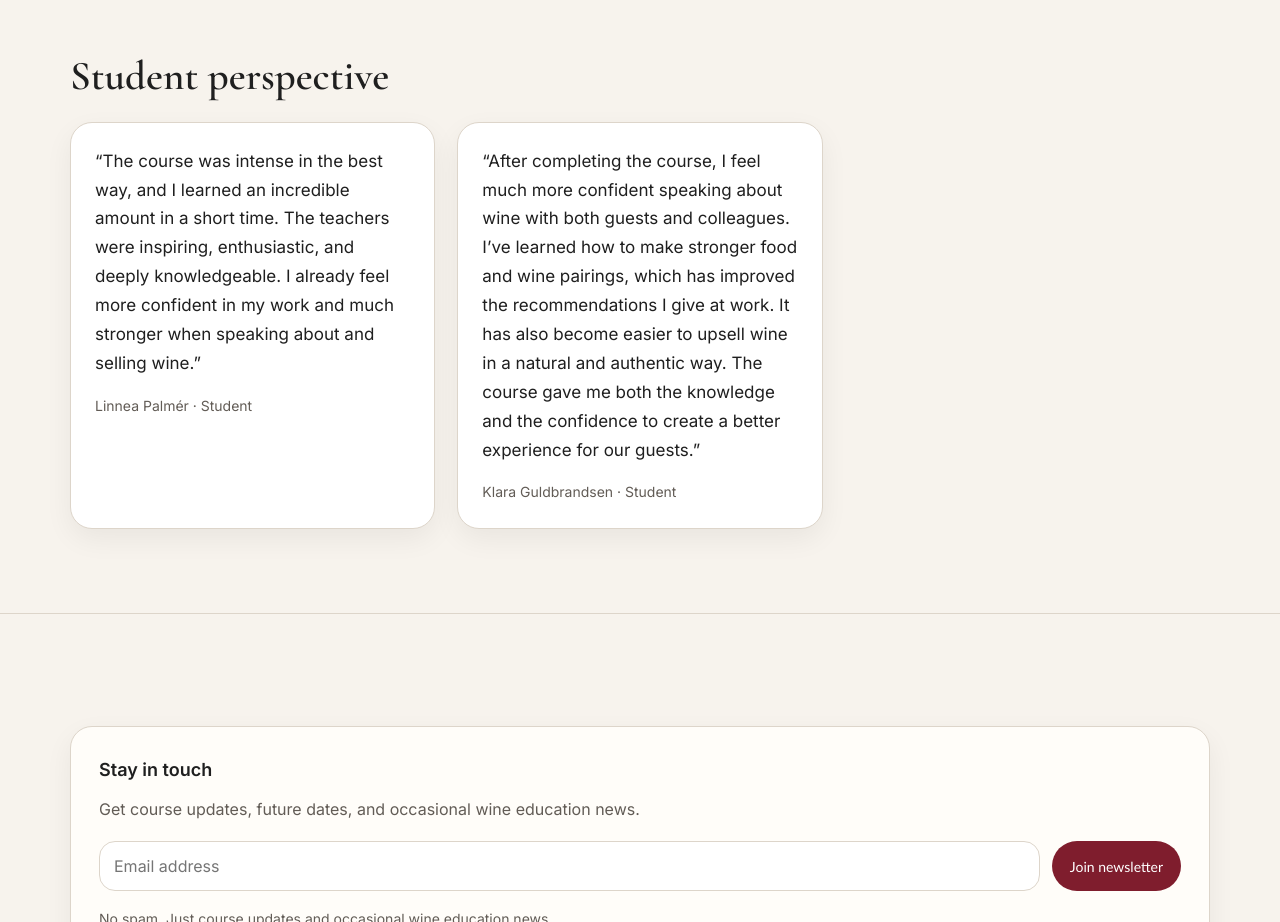
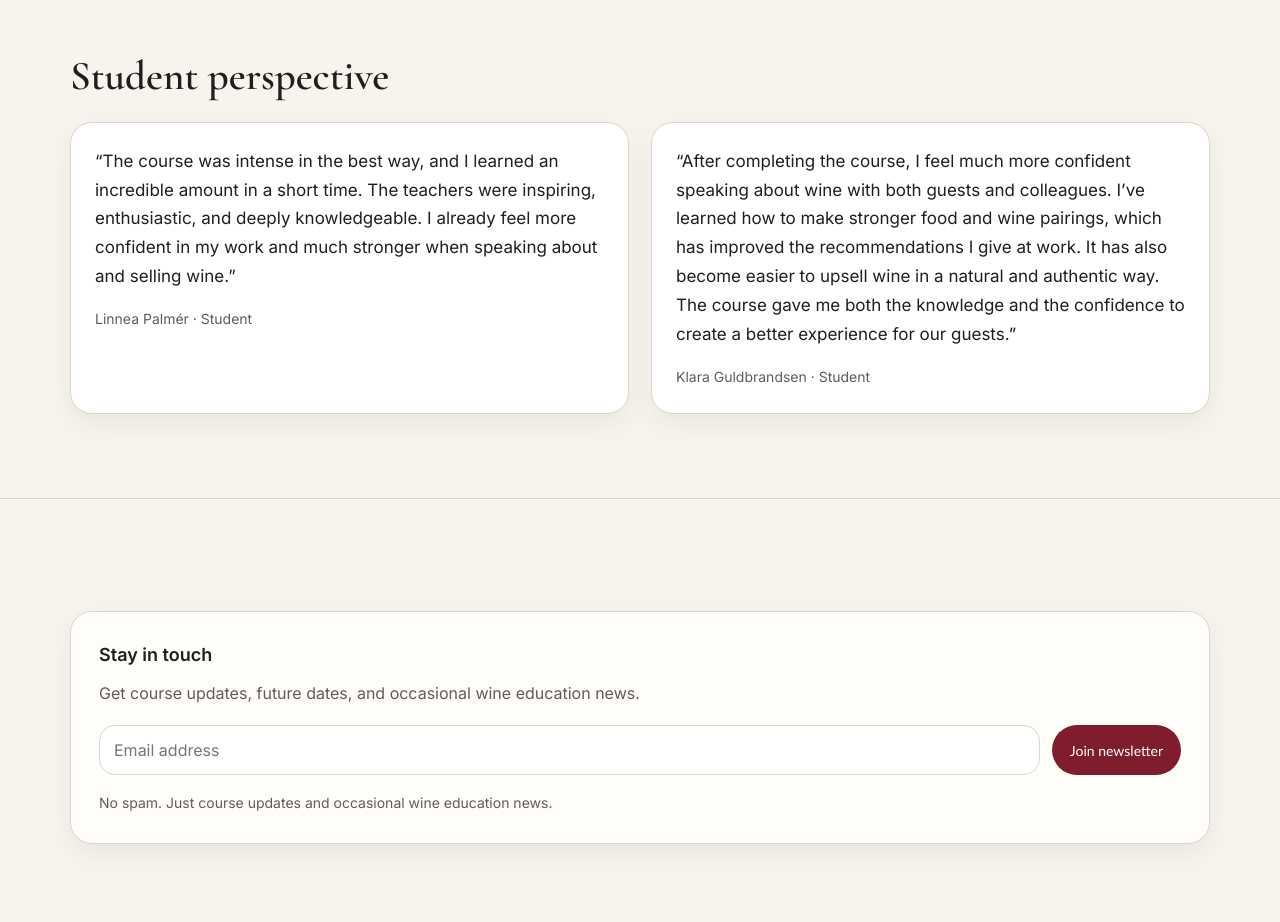
Before and after one commit to austinabelkis/Sommeliers-Academy-Sweden, a plain HTML site: page about.html in a window 1280 px wide. Shown: the part 1020-1942 px from the top of the page. Drawn offline with nearby package versions, Linux system fonts and the light colour scheme.

Commit message:
Update styles.css

```diff
--- a/styles.css
+++ b/styles.css
@@ -297,7 +297,7 @@ img{
 
 .grid-3{
   display:grid;
-  grid-template-columns:repeat(3,1fr);
+  grid-template-columns:repeat(auto-fit, minmax(260px, 1fr));
   gap:22px;
   margin-top:34px;
 }
```
